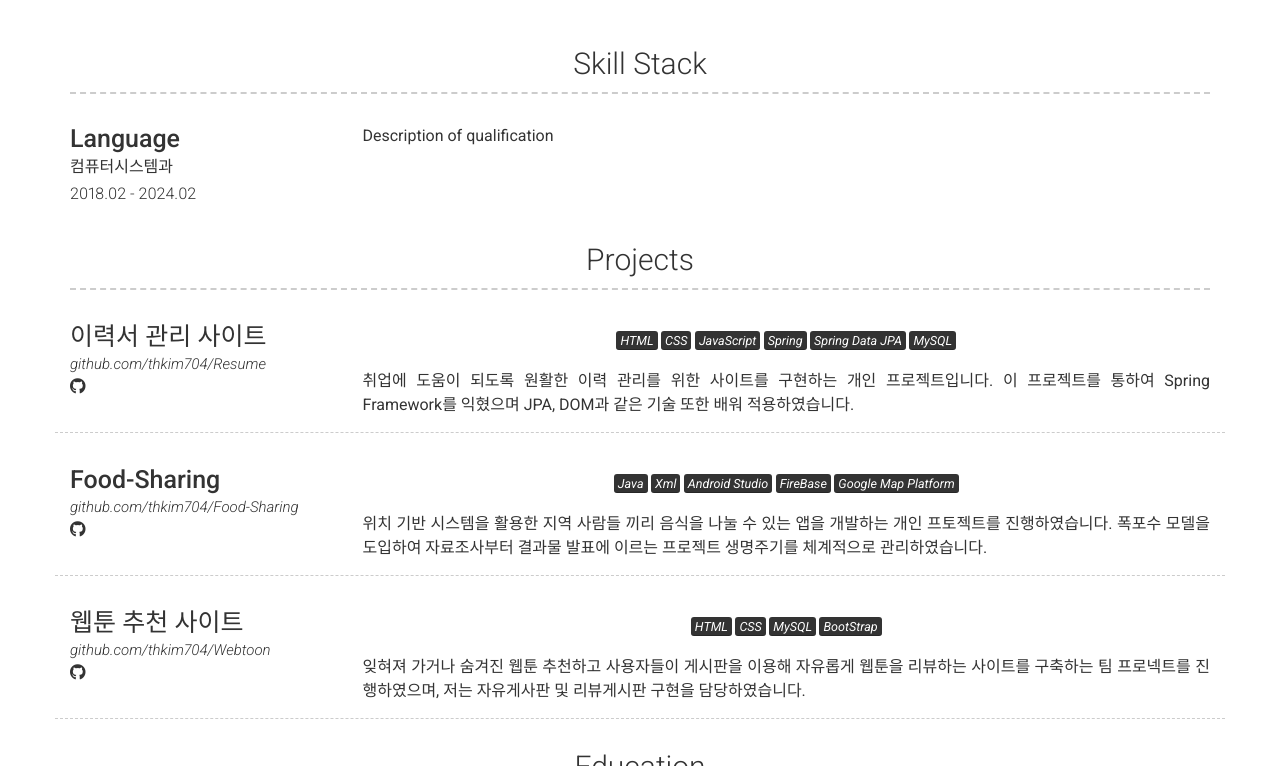
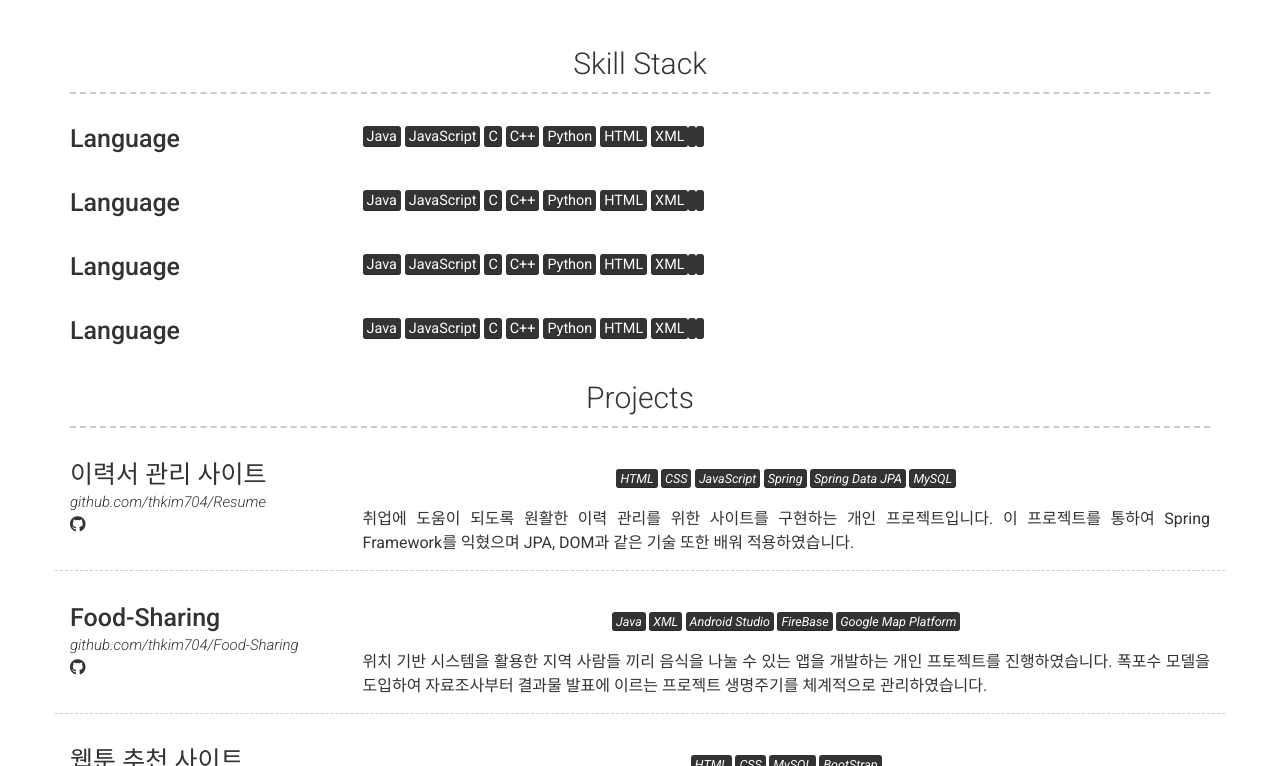
Before and after one commit to thkim704/thkim704.github.io, a Jekyll site: the page built from index.md, in a window 1280 px wide and 900 px high, scrolled down 399 px, cut to the strip 134-900 px from the top of the window. Built offline with Jekyll 4.4.1, drawn with Linux system fonts in a browser that asks for light colours; nearby versions of some CDN libraries.

Commit message:
Update _config.yml

```diff
--- a/_config.yml
+++ b/_config.yml
@@ -39,12 +39,22 @@ content:
   - title: Skill Stack
     layout: list
     content:
-      - layout: top-left
+      - layout: top-center
         title: Language
-        sub_title: 컴퓨터시스템과
-        caption: 2018.02 - 2024.02
         description: | # this will include new lines to allow paragraphs
-          Description of qualification
+          <mark>Java</mark> <mark>JavaScript</mark> <mark>C</mark> <mark>C++</mark> <mark>Python</mark> <mark>HTML</mark> <mark>XML</mark> <mark></mark> <mark></mark>
+      - layout: top-center
+        title: Language
+        description: | # this will include new lines to allow paragraphs
+          <mark>Java</mark> <mark>JavaScript</mark> <mark>C</mark> <mark>C++</mark> <mark>Python</mark> <mark>HTML</mark> <mark>XML</mark> <mark></mark> <mark></mark>
+      - layout: top-center
+        title: Language
+        description: | # this will include new lines to allow paragraphs
+          <mark>Java</mark> <mark>JavaScript</mark> <mark>C</mark> <mark>C++</mark> <mark>Python</mark> <mark>HTML</mark> <mark>XML</mark> <mark></mark> <mark></mark>
+      - layout: top-center
+        title: Language
+        description: | # this will include new lines to allow paragraphs
+          <mark>Java</mark> <mark>JavaScript</mark> <mark>C</mark> <mark>C++</mark> <mark>Python</mark> <mark>HTML</mark> <mark>XML</mark> <mark></mark> <mark></mark>
   - title: Projects # Title for the section
     layout: list # Type of content section (list/text)
     content:
@@ -71,7 +81,7 @@ content:
             icon: fab fa-github
             url: github.com/thkim704/Food-Sharing
         quote: >
-          <mark>Java</mark> <mark>Xml</mark> <mark>Android Studio</mark> <mark>FireBase</mark> <mark>Google Map Platform</mark>
+          <mark>Java</mark> <mark>XML</mark> <mark>Android Studio</mark> <mark>FireBase</mark> <mark>Google Map Platform</mark>
         description: | # this will include new lines to allow paragraphs
           위치 기반 시스템을 활용한 지역 사람들 끼리 음식을 나눌 수 있는 앱을 개발하는 개인 프토젝트를 진행하였습니다. 폭포수 모델을 도입하여 자료조사부터 결과물 발표에 이르는 프로젝트 생명주기를 체계적으로 관리하였습니다.
       - layout: left
```
